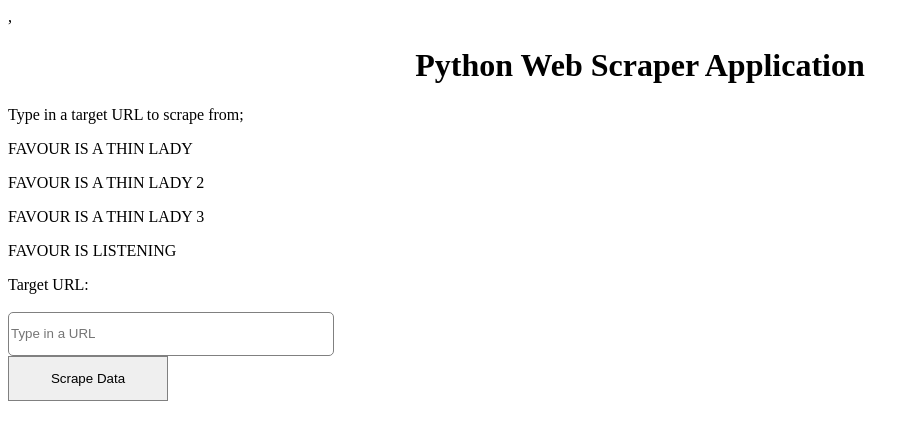
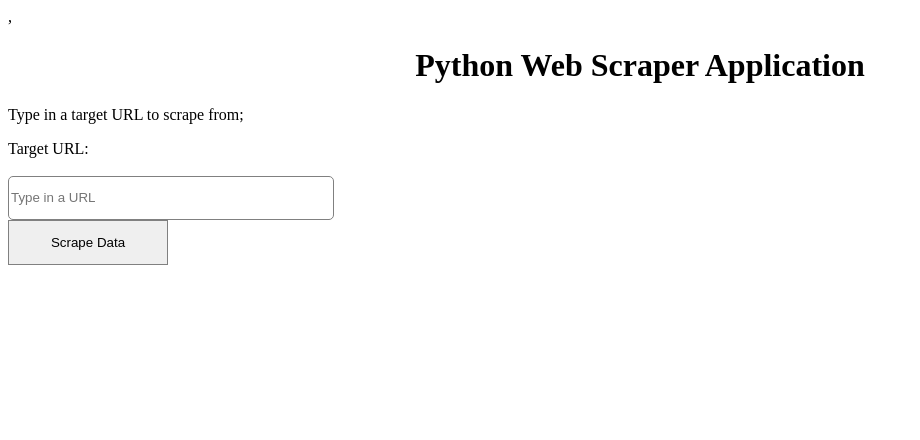
Before and after one commit to favuur/scrapers-project, a Flask app: page / in a window 1280 px wide. Shown: the top 440 px of the page, without its empty margins (0-920 px from the left). Run offline with Flask 2, Linux system fonts and the light colour scheme.

Commit message:
html element

```diff
--- a/app.py
+++ b/app.py
@@ -9,7 +9,7 @@ app.run(use_reloader=True)
 def performScrape(target_url):
     with urllib.request.urlopen(target_url) as response:
         html=response.read()
-        soup=BeautifulSoup(html,"html.parser").b
+        soup=BeautifulSoup(html,"html.parser").p
 
         print(soup)
 
--- a/templates/index.html
+++ b/templates/index.html
@@ -6,17 +6,9 @@
 <body>
 
 <h1 style="text-align: center; font-weight: 600;" > Python Web Scraper Application</h1>
-<p id="explanation" >Type in a target URL to scrape from;</p>
-
- <!-- HERE IS A TAG -->
-<p id="favour-1" > FAVOUR IS A THIN LADY </p>
-<p id="favour-2" > FAVOUR IS A THIN LADY 2 </p>
-<p id="favour-3" > FAVOUR IS A THIN LADY 3 </p>
+<p id="explanation"a >Type in a target URL to scrape from;</p>
 
 
-<div>
-  <p> FAVOUR IS LISTENING </p>
-</div>
 
 <form>
     <label for="targetUrl" > Target URL: </label>
```
